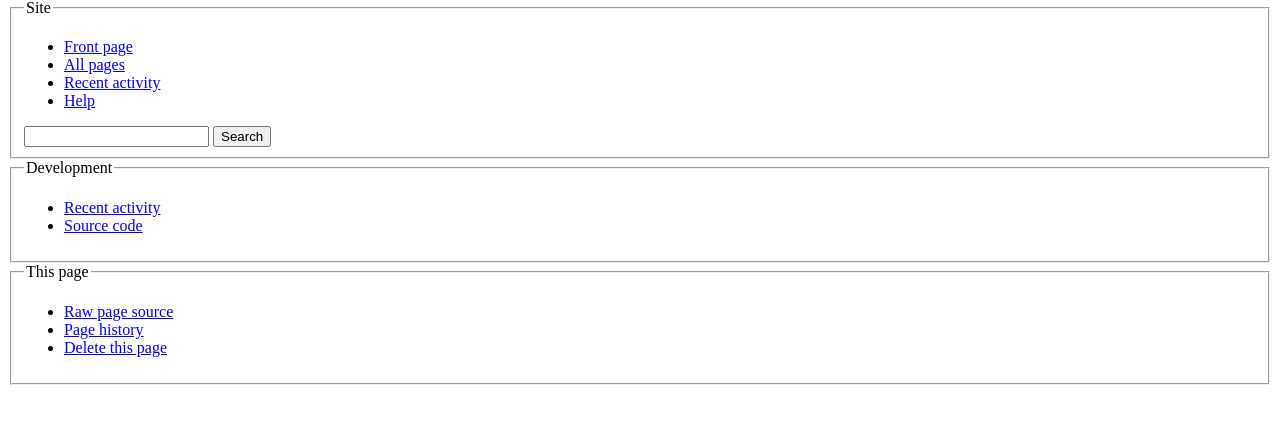
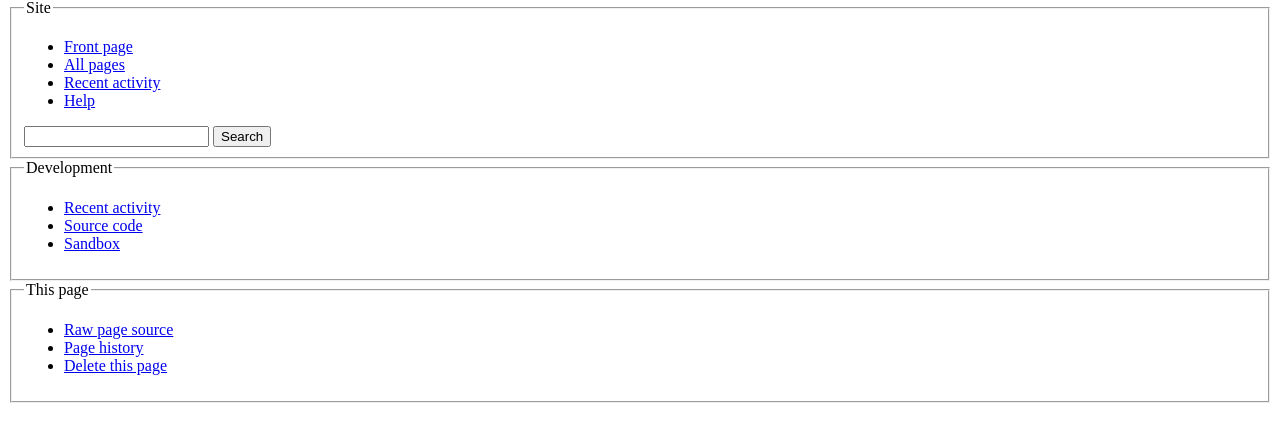
Before and after one commit to gitit-testing-organization-123/gititpy, a Django app: template wiki/templates/wiki/edit.html in a window 1280 px wide. Shown: the part 282-724 px from the top of the page. Run offline with Django 3.2, Linux system fonts and the light colour scheme; the template is opened without the code that fills it: most values are stand-ins (such as "Sample title", 1, 10 or a date in 2020).

Commit message:
add sandbox

```diff
--- a/wiki/static_site.py
+++ b/wiki/static_site.py
@@ -733,6 +733,7 @@ class StaticSiteBuilder:
             "all_pages_url": self.urls.index_url(),
             "recent_url": self.urls.recent_url(),
             "source_root_url": self.urls.source_root_url(),
+            "sandbox_root_url": self.urls.sandbox_root_url() if self.sandbox_repo is not None else None,
             "search_url": self.urls.search_url(),
             "go_url": self.urls.search_url(),
             "help_url": self.urls.page_url("Help"),
--- a/wiki/templates/wiki/sidebar.html
+++ b/wiki/templates/wiki/sidebar.html
@@ -20,6 +20,9 @@
     <ul>
       <li><a href="#">Recent activity</a></li>
       <li><a href="{{ source_root_url }}">Source code</a></li>
+      {% if sandbox_root_url %}
+        <li><a href="{{ sandbox_root_url }}">Sandbox</a></li>
+      {% endif %}
     </ul>
   </fieldset>
 </div>
```
